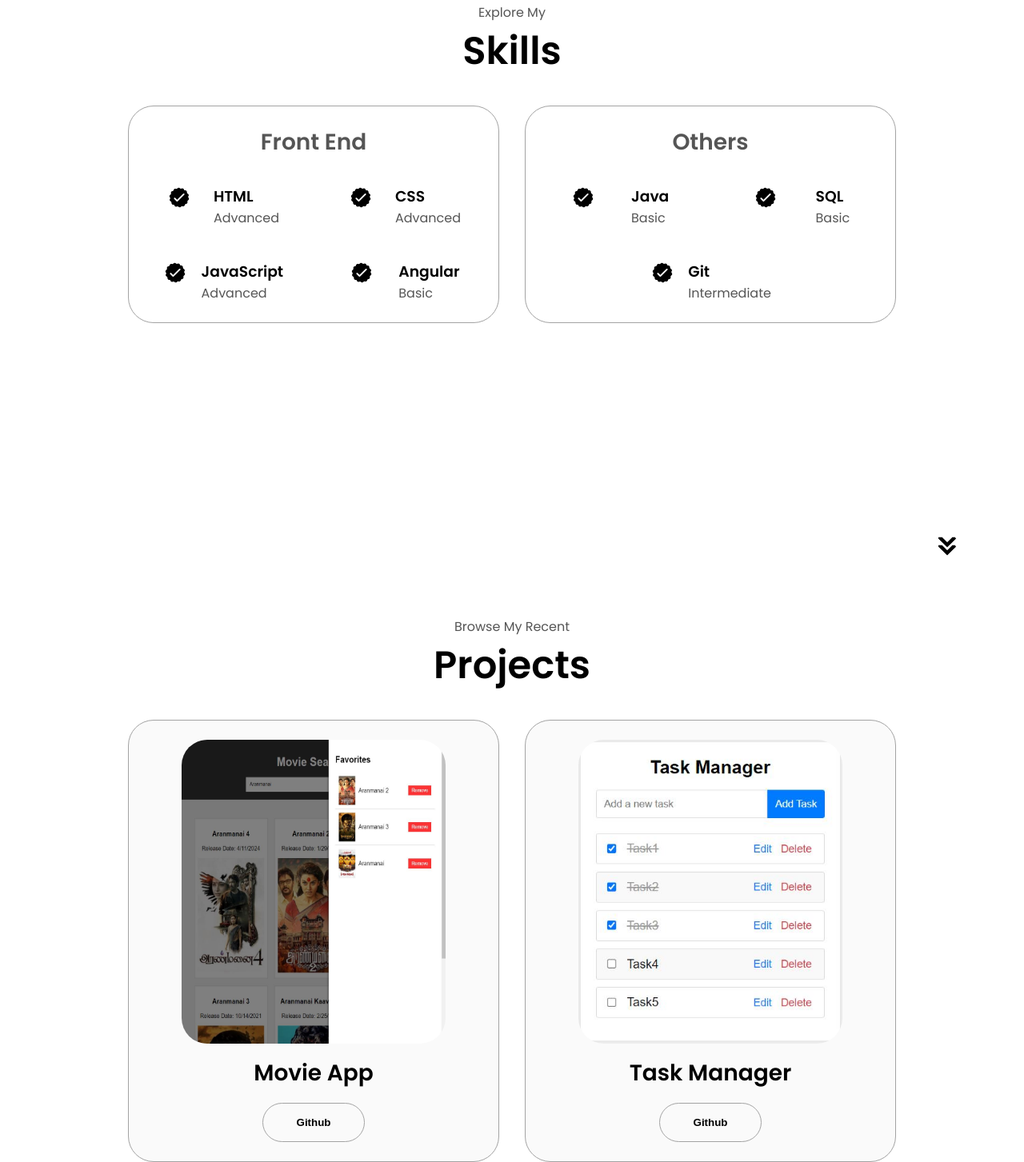
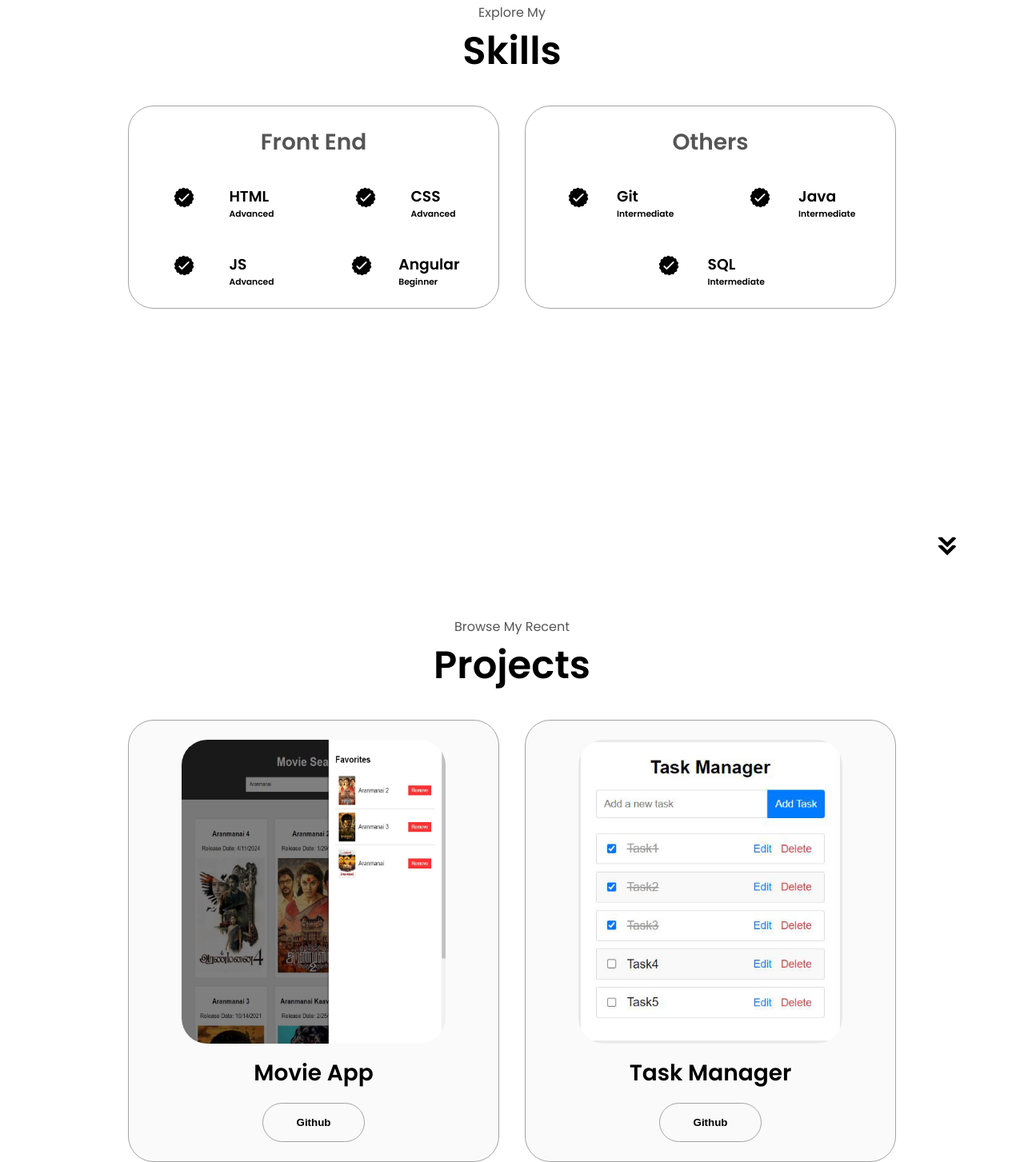
Before and after one commit to RajesRK/RajesPortfolio, a website: page index.html in a window 1280 px wide. Shown: the part 1693-3146 px from the top of the page at 80% size. Drawn offline with Linux system fonts and the light colour scheme.

Commit message:
update header

```diff
--- a/index.html
+++ b/index.html
@@ -111,28 +111,28 @@
               <img src="./assets/checkmark.png" alt="Experience icon" class="icon" />
               <div>
                 <h3>HTML</h3>
-                <p>Advanced</p>
+                <h6>Advanced</h6>
               </div>
             </article>
             <article>
               <img src="./assets/checkmark.png" alt="Experience icon" class="icon" />
               <div>
                 <h3>CSS</h3>
-                <p>Advanced</p>
+                <h6>Advanced</h6>
               </div>
             </article>
             <article>
               <img src="./assets/checkmark.png" alt="Experience icon" class="icon" />
               <div>
-                <h3>JavaScript</h3>
-                <p>Advanced</p>
+                <h3>JS</h3>
+                <h6>Advanced</h6>
               </div>
             </article>
             <article>
               <img src="./assets/checkmark.png" alt="Experience icon" class="icon" />
               <div>
                 <h3>Angular</h3>
-                <p>Basic</p>
+                <h6>Beginner</h6>
               </div>
             </article>
           </div>
@@ -143,22 +143,22 @@
             <article>
               <img src="./assets/checkmark.png" alt="Experience icon" class="icon" />
               <div>
+                <h3>Git</h3>
+                <h6>Intermediate</h6>
+              </div>
+            </article>
+            <article>
+              <img src="./assets/checkmark.png" alt="Experience icon" class="icon" />
+              <div>
                 <h3>Java</h3>
-                <p>Basic</p>
+                <h6>Intermediate</h6>
               </div>
             </article>
             <article>
               <img src="./assets/checkmark.png" alt="Experience icon" class="icon" />
               <div>
                 <h3>SQL</h3>
-                <p>Basic</p>
-              </div>
-            </article>
-            <article>
-              <img src="./assets/checkmark.png" alt="Experience icon" class="icon" />
-              <div>
-                <h3>Git</h3>
-                <p>Intermediate</p>
+                <h6>Intermediate</h6>
               </div>
             </article>
           </div>
@@ -175,7 +175,7 @@
       <div class="about-containers">
         <div class="details-container color-container">
           <div class="article-container">
-            <img src="./assets/Movies.jpg" alt="Project 1" class="project-img project-img-custom" />
+            <img src="./assets/movies.png" alt="Project 1" class="project-img project-img-custom" />
            </div>
 
 
@@ -189,7 +189,7 @@
         </div>
         <div class="details-container color-container">
           <div class="article-container">
-            <img src="./assets/taskmanager.jpg" alt="Project 2" class="project-img project-img-custom" />
+            <img src="./assets/taskmanager.png" alt="Project 2" class="project-img project-img-custom" />
           </div>
           <h2 class="experience-sub-title project-title">Task Manager</h2>
           <div class="btn-container">
@@ -223,7 +223,11 @@
       </div>
       <div class="contact-info-container">
         <img src="./assets/linkedin.png" alt="LinkedIn icon" class="icon contact-icon" />
-        <p><a href="https://www.linkedin.com/in/vikash-kumar-14782823b/">LinkedIn</a></p>
+        <p><a href="https://www.linkedin.com/in/vikash-kumar-14782823b/">LinkedIn&nbsp;&nbsp;</a></p>
+      </div>
+      <div class="contact-info-container">
+        <img src="./assets/phone-call.png" alt="LinkedIn icon" class="icon contact-icon phone-icon" />
+        <p>7550335900</p>
       </div>
     </div>
   </section>
--- a/style.css
+++ b/style.css
@@ -425,6 +425,10 @@ article .icon {
   height: 2.5rem;
 }
 
+.phone-icon {
+  height: 2rem;
+}
+
 /* FOOTER SECTION */
 
 footer {
```
Also changed, not shown: assets/phone-call.png (added).
